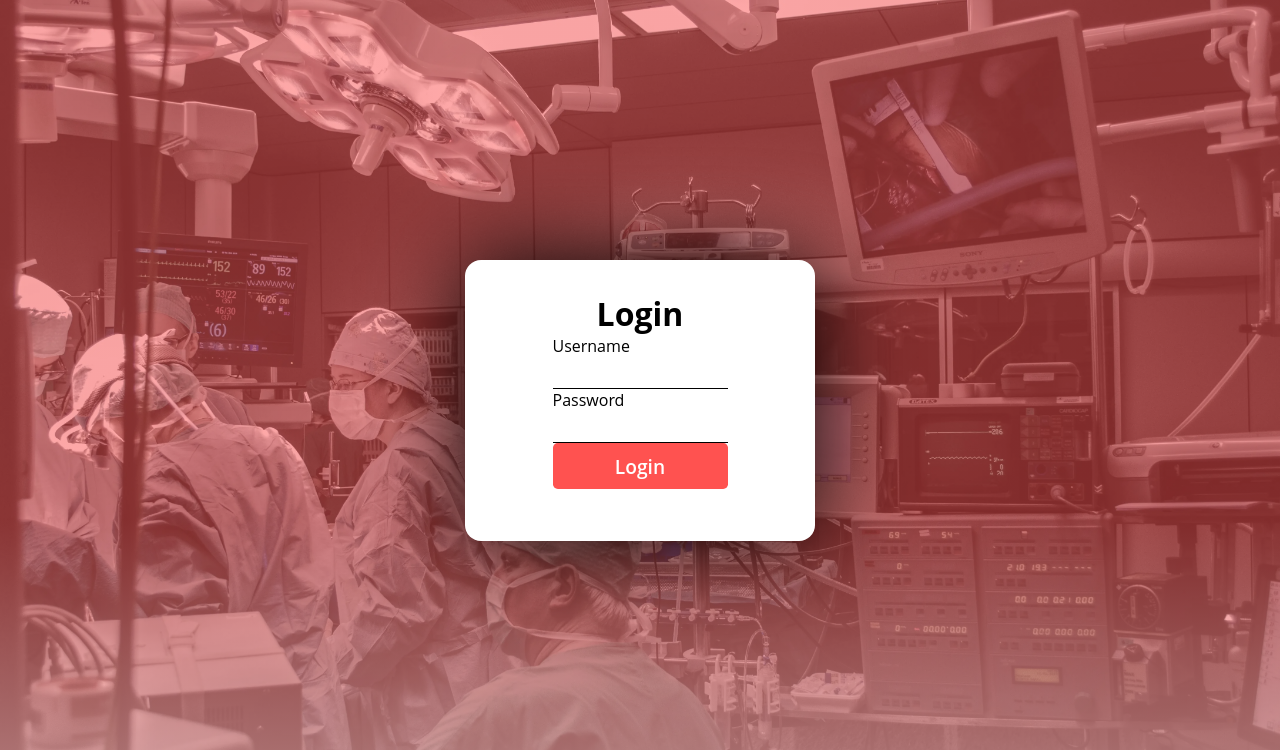
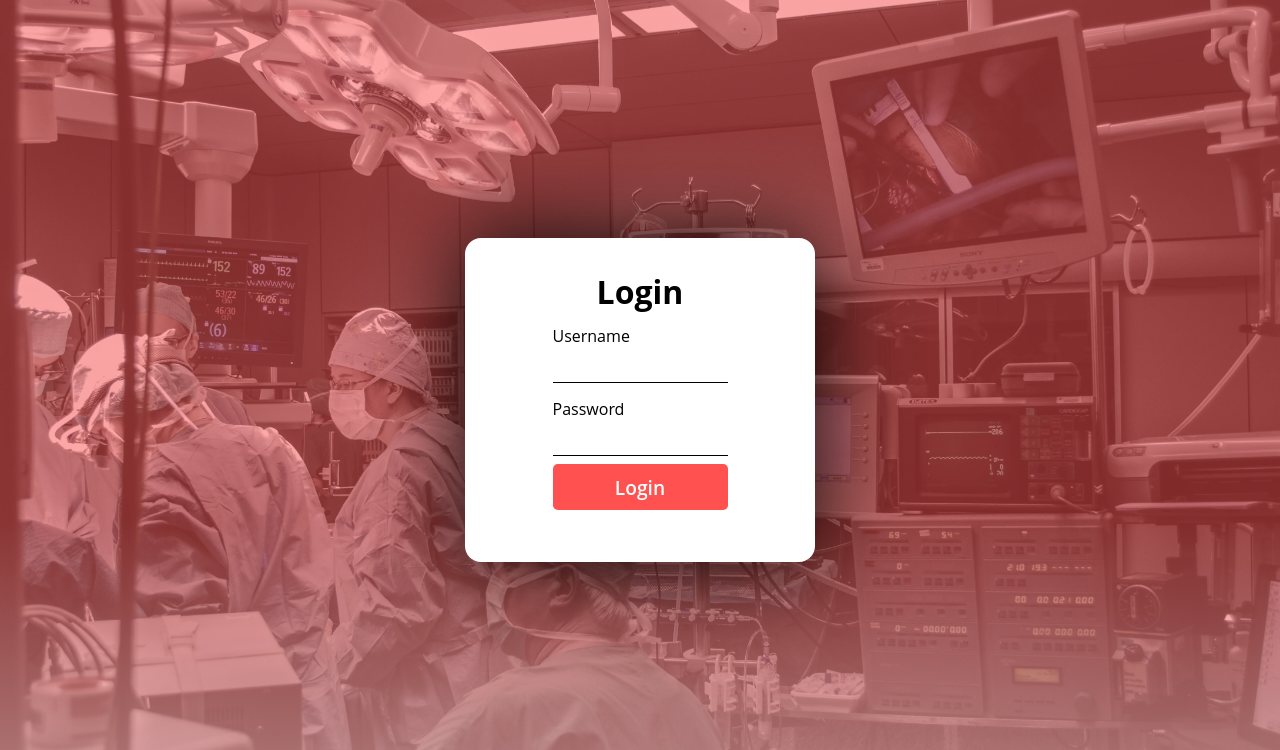
Before and after one commit to ImMattDavison/healthyconnections, a PHP site: page /login.php in a window 1280 px wide. Shown: the top 750 px of the page. Run offline with PHP 8.4, Linux system fonts and the light colour scheme.

Commit message:
fix login margins

```diff
--- a/style/login.css
+++ b/style/login.css
@@ -24,11 +24,15 @@ body{
     border-radius: 1em;
     filter: drop-shadow(0 0 2.95rem #000);
 }
+p{
+    margin-top: .75em;
+}
 input{
     border: none;
     border-bottom: 1px solid #000;
     width: 100%;
     padding-block: .5em;
+    margin-block: .25em;
 }
 .login{
     text-align: center;
```
